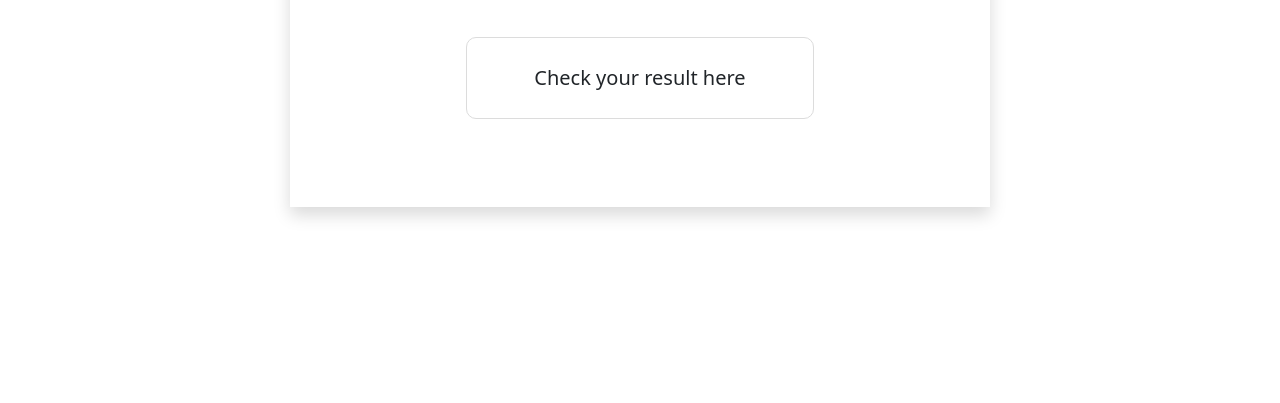
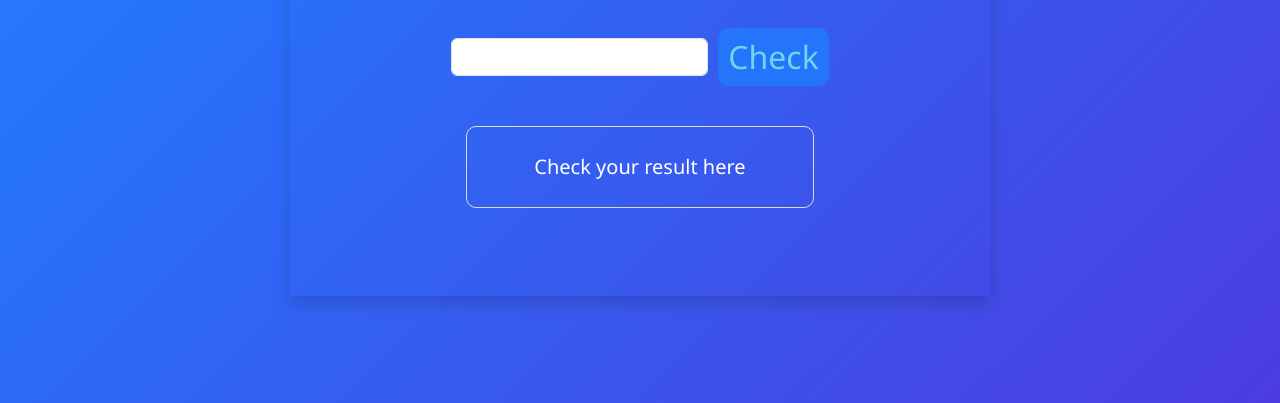
Before and after one commit to koladeFaith/Grading_System, a plain HTML site: page index.html in a window 1280 px wide. Shown: the part 397-800 px from the top of the page. Drawn offline with nearby package versions, Linux system fonts and the light colour scheme.

Commit message:
Making Changes

```diff
--- a/script.js
+++ b/script.js
@@ -13,7 +13,7 @@ function gradeProcess() {
     } else if (Grade > 0 && Grade <= 39) {
       checkGrade.innerHTML = "F - Fail!🤦";
     } else {
-      checkGrade.innerHTML = "Invalid";
+      checkGrade.innerHTML = "Invalid🤦‍♂️";
 
     }
 }
--- a/style.css
+++ b/style.css
@@ -3,9 +3,35 @@
   padding: 0;
   box-sizing: border-box;
 }
+ body {
+      margin: 0;
+      padding: 0;
+      height: 100vh;
+      background: linear-gradient(-45deg, #6a11cb, #2575fc, #6dd5ed, #cc2b5e);
+      background-size: 400% 400%;
+      animation: gradientBG 10s ease infinite;
+      font-family: 'Segoe UI', Tahoma, Geneva, Verdana, sans-serif;
+      display: flex;
+      justify-content: center;
+      align-items: center;
+      color: white;
+      font-size: 2rem;
+    }
+
+    @keyframes gradientBG {
+      0% {
+        background-position: 0% 50%;
+      }
+      50% {
+        background-position: 100% 50%;
+      }
+      100% {
+        background-position: 0% 50%;
+      }
+    }
 .Grading {
   width: 700px;
-  height: 400px;
+  height: 500px;
 
   margin-inline: auto;
   margin-top: 150px;
@@ -26,11 +52,11 @@
   width: 100%;
 }
 .btn1 {
-  padding: 10px 20px;
+  padding: 5px 10px;
   border: none;
   border-radius: 10px;
-  color: white;
-  background-color: rgb(43, 43, 49);
+  color: #6dd5ed;
+  background-color: #2575fc;
 }
 .boder {
   display: flex;
```
